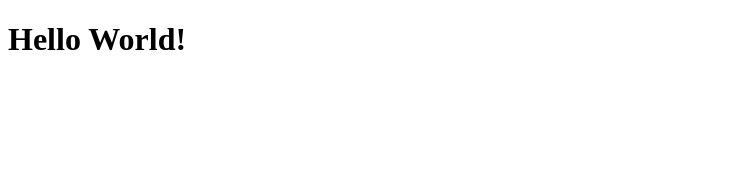
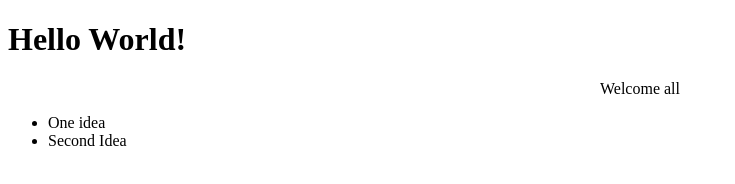
Before and after one commit to gdavisiv/gdavisiv.github.io, a plain HTML site: page index.html in a window 1280 px wide. Shown: the whole page, without its empty margins (0-735 px from the left). Drawn offline with Linux system fonts and the light colour scheme.

Commit message:
Continued Testing

```diff
--- a/index.html
+++ b/index.html
@@ -6,5 +6,20 @@
   </head>
   <body>
     <h1>Hello World!</h1>
+    <p>
+    <center>
+      Welcome all
+    </center>
+    </p>
+    <p>
+      <ul>
+        <li>
+          One idea
+        </li>
+        <li>
+          Second Idea
+        </li>
+      </ul>
+    </p>
   </body>
 </html>
```
